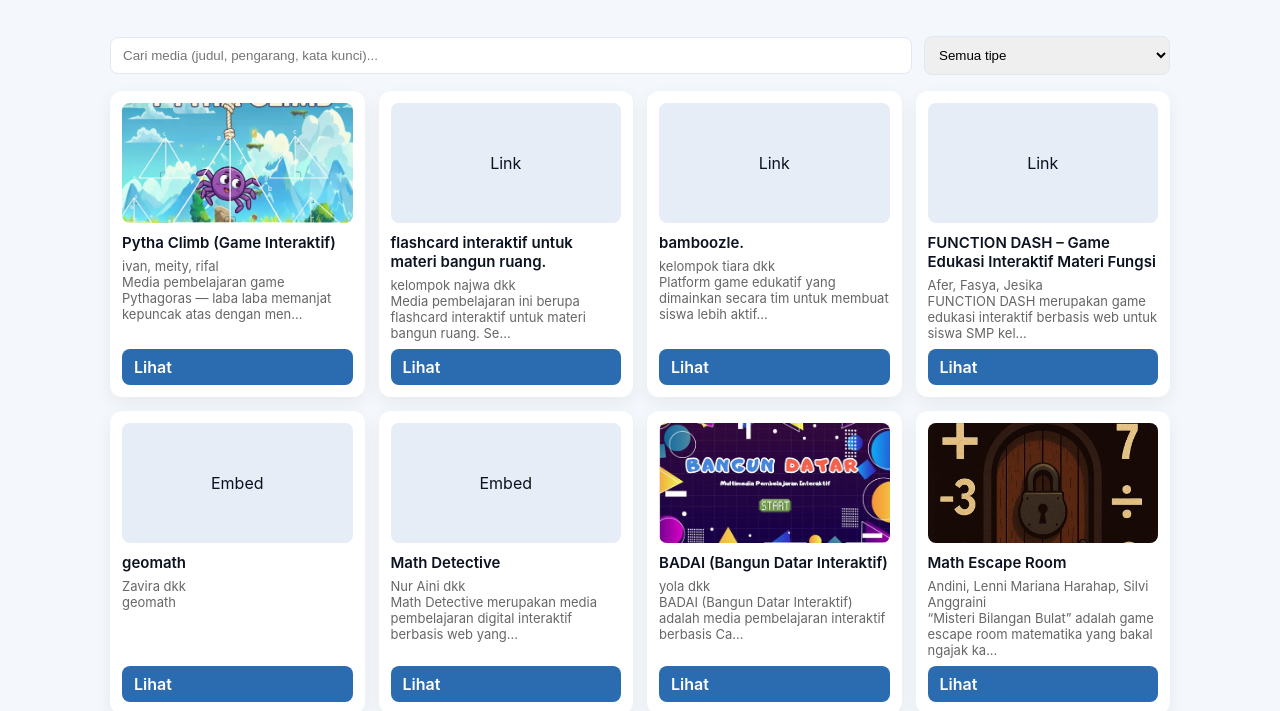
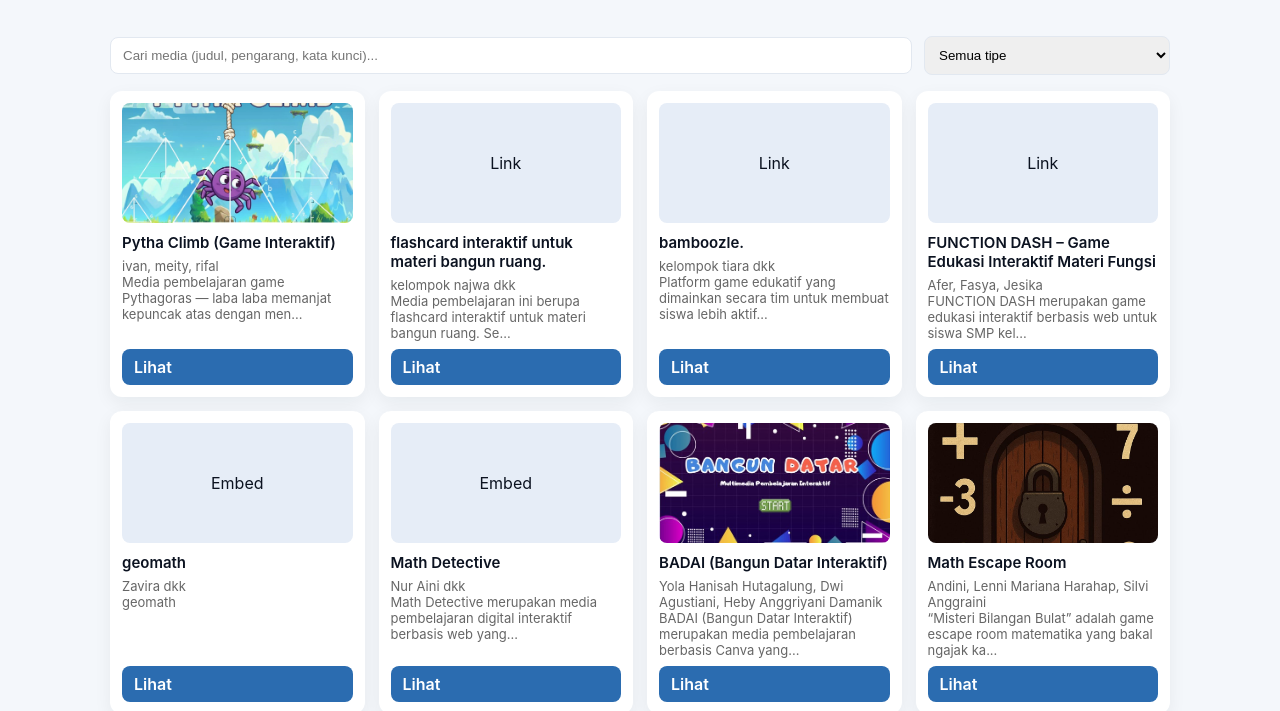
Before and after one commit to PSPM23E/mediapembelajaran, a plain HTML site: page index.html in a window 1280 px wide. Shown: the part 96-807 px from the top of the page. Drawn offline with Linux system fonts and the light colour scheme.

Commit message:
Update index.html

```diff
--- a/index.html
+++ b/index.html
@@ -181,11 +181,11 @@ Features included:
       {
         id: 'badai',
         title: 'BADAI (Bangun Datar Interaktif)',
-        authors: 'yola dkk',
+        authors: 'Yola Hanisah Hutagalung, Dwi Agustiani, Heby Anggriyani Damanik',
         type: 'external',
         src: 'https://www.canva.com/design/DAG3PWpQggA/KhK2hkllV9XjEXiQV02tTg/edit?utm_content=DAG3PWpQggA&utm_campaign=designshare&utm_medium=link2&utm_source=sharebutton',
         thumb: 'media/badai/thumb.jpg',
-        description: 'BADAI (Bangun Datar Interaktif) adalah media pembelajaran interaktif berbasis Canva yang mengajak kamu belajar tentang bangun datar secara visual, menarik, dan interaktif.'
+        description: 'BADAI (Bangun Datar Interaktif) merupakan media pembelajaran berbasis Canva yang dirancang untuk membantu kamu memahami materi bangun datar secara visual, menarik, dan interaktif.'
       },
       {
         id: 'Math-escape-room',
```
